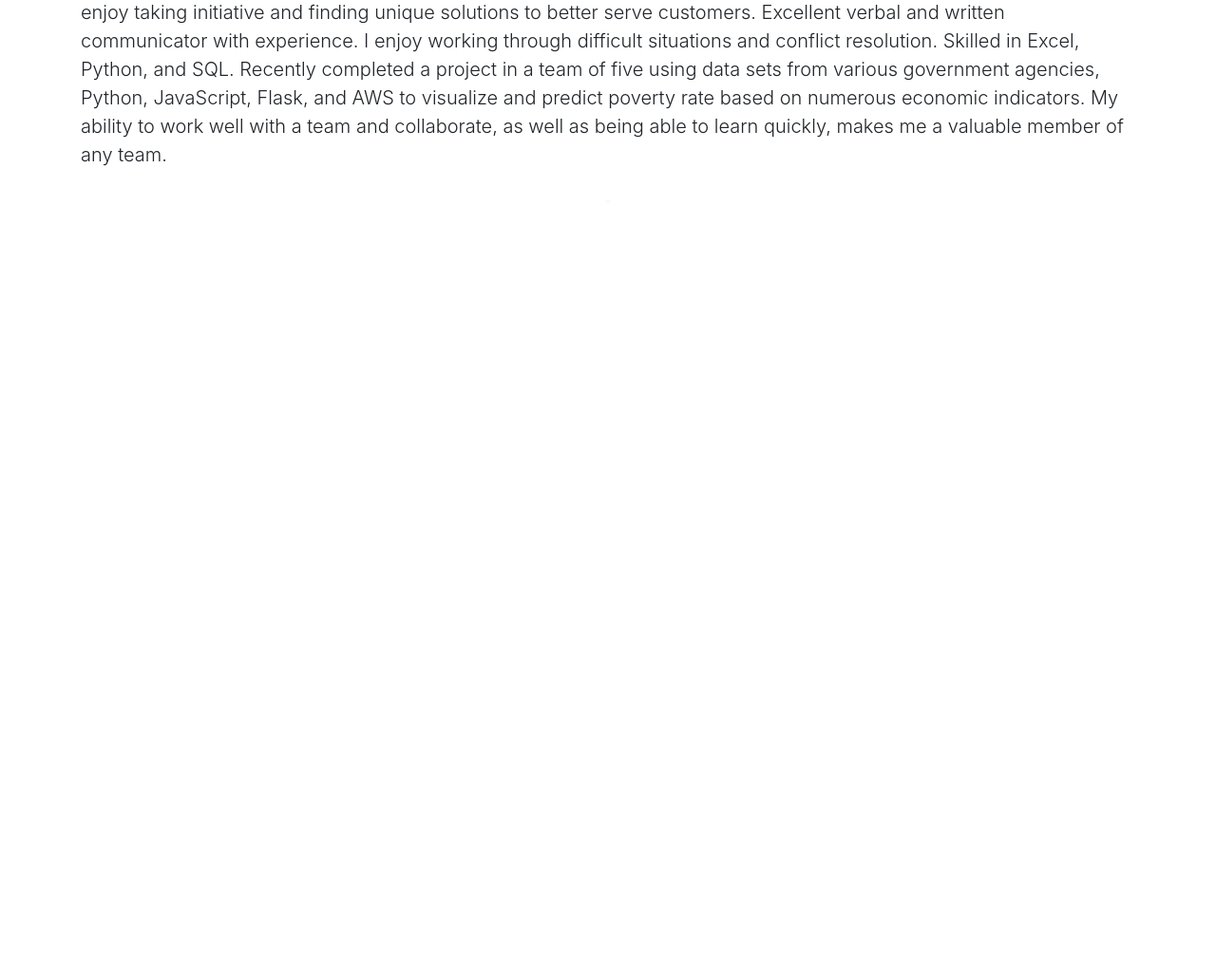
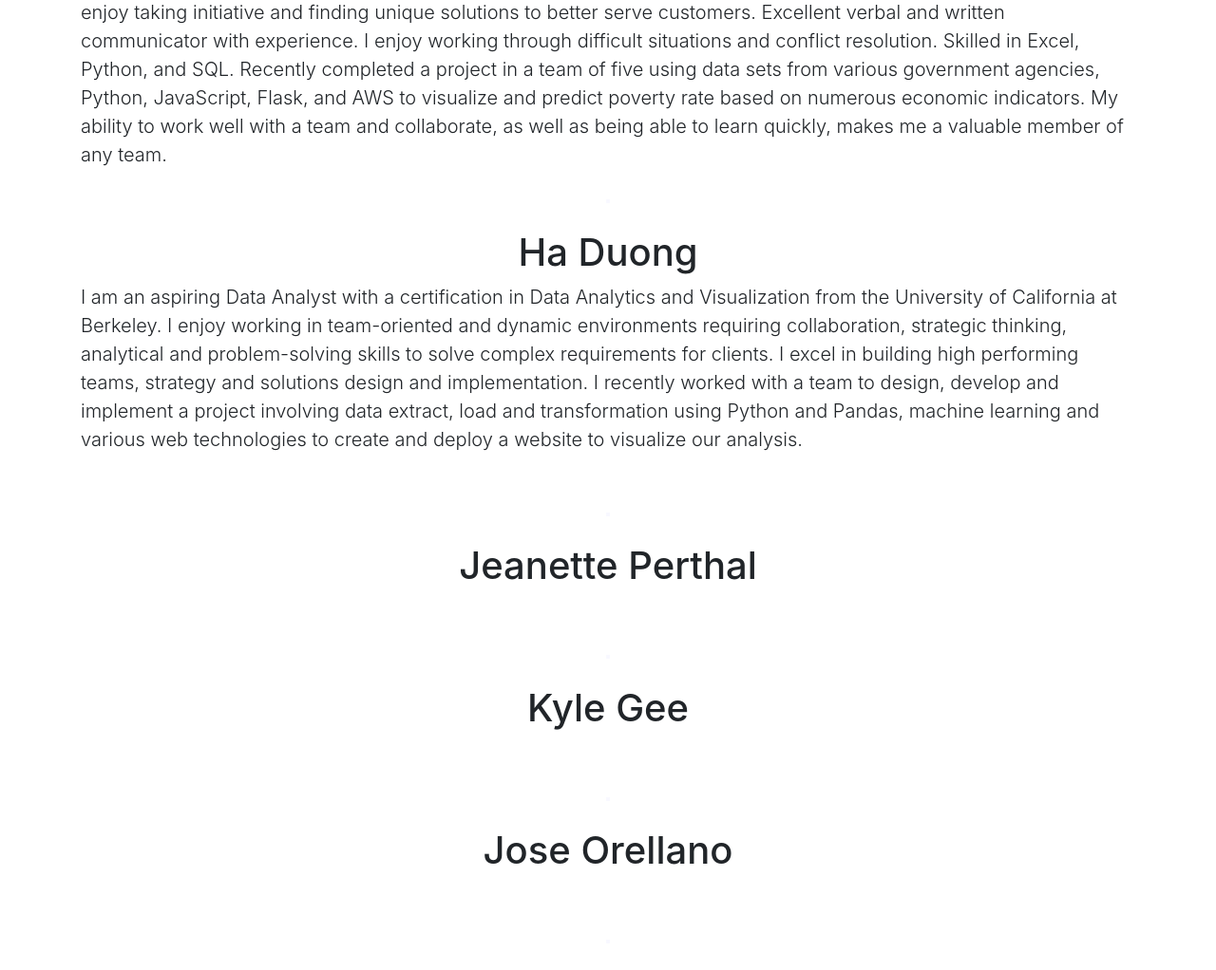
Before and after one commit to taytaka/Poverty_and_Minimum_Wage, a Flask app: page /about in a window 1280 px wide. Shown: the part 630-1652 px from the top of the page at 95% size. Before the commit the page ends 805 px from the top, so only its background shows below. Run offline with Flask 2, Linux system fonts and the light colour scheme; some libraries are stand-ins or nearby versions.

Commit message:
Updated about.html

```diff
--- a/Visualizations/webpage/templates/about.html
+++ b/Visualizations/webpage/templates/about.html
@@ -127,6 +127,78 @@
           <br>
           <br>
 
+
+          <div class="container padding">
+            <div class="row welcome text-center">
+              <hr>
+              <div class="col-12">
+                <h1>Ha Duong</h1>
+                <p class="lead text-left text-break">
+                  I am an aspiring Data Analyst with a certification in Data Analytics and Visualization from the University of California at Berkeley. I enjoy working in team-oriented and dynamic environments requiring collaboration, strategic thinking, analytical and problem-solving skills to solve complex requirements for clients. I excel in building high performing teams, strategy and solutions design and implementation. I recently worked with a team to design, develop and implement a project involving data extract, load and transformation using Python and Pandas, machine learning and various web technologies to create and deploy a website to visualize our analysis.<br>
+
+                <br>
+                </p>
+              </div>
+
+              <br>
+              <br>
+              <hr style="border: 2px solid #F8F8FF;" />
+              <br>
+              <br>
+
+
+              <div class="container padding">
+                <div class="row welcome text-center">
+                  <hr>
+                  <div class="col-12">
+                    <h1>Jeanette Perthal</h1>
+                    <p class="lead text-left text-break">
+
+                    <br>
+                    </p>
+                  </div>
+
+                  <br>
+                  <br>
+                  <hr style="border: 2px solid #F8F8FF;" />
+                  <br>
+                  <br>
+
+
+               <div class="container padding">
+                <div class="row welcome text-center">
+                <hr>
+                <div class="col-12">
+                  <h1>Kyle Gee</h1>
+                  <p class="lead text-left text-break">
+
+                  <br>
+                  </p>
+                  </div>
+
+                  <br>
+                  <br>
+                  <hr style="border: 2px solid #F8F8FF;" />
+                  <br>
+                  <br>
+
+
+                 <div class="container padding">
+                  <div class="row welcome text-center">
+                  <hr>
+                  <div class="col-12">
+                    <h1>Jose Orellano</h1>
+                    <p class="lead text-left text-break">
+
+                    <br>
+                    </p>
+                  </div>
+
+                  <br>
+                  <br>
+                  <hr style="border: 2px solid #F8F8FF;" />
+                  <br>
+                  <br>
 </body>
 
 </html>
```
